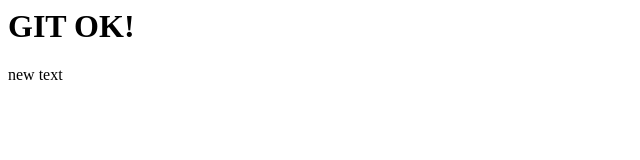
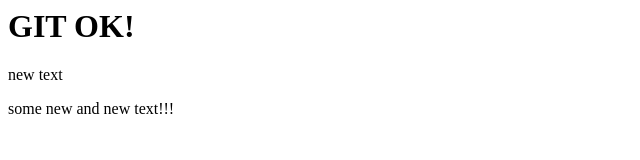
Before and after one commit to painkiller1111/site, a plain HTML site: page index.html in a window 1280 px wide. Shown: the whole page, without its empty margins (0-640 px from the left). Drawn offline with Linux system fonts and the light colour scheme.

Commit message:
second commit

```diff
--- a/index.html
+++ b/index.html
@@ -1,2 +1,3 @@
 <h1>GIT OK!</h1>
 <p>new text</p>
+some new and new text!!!
```
